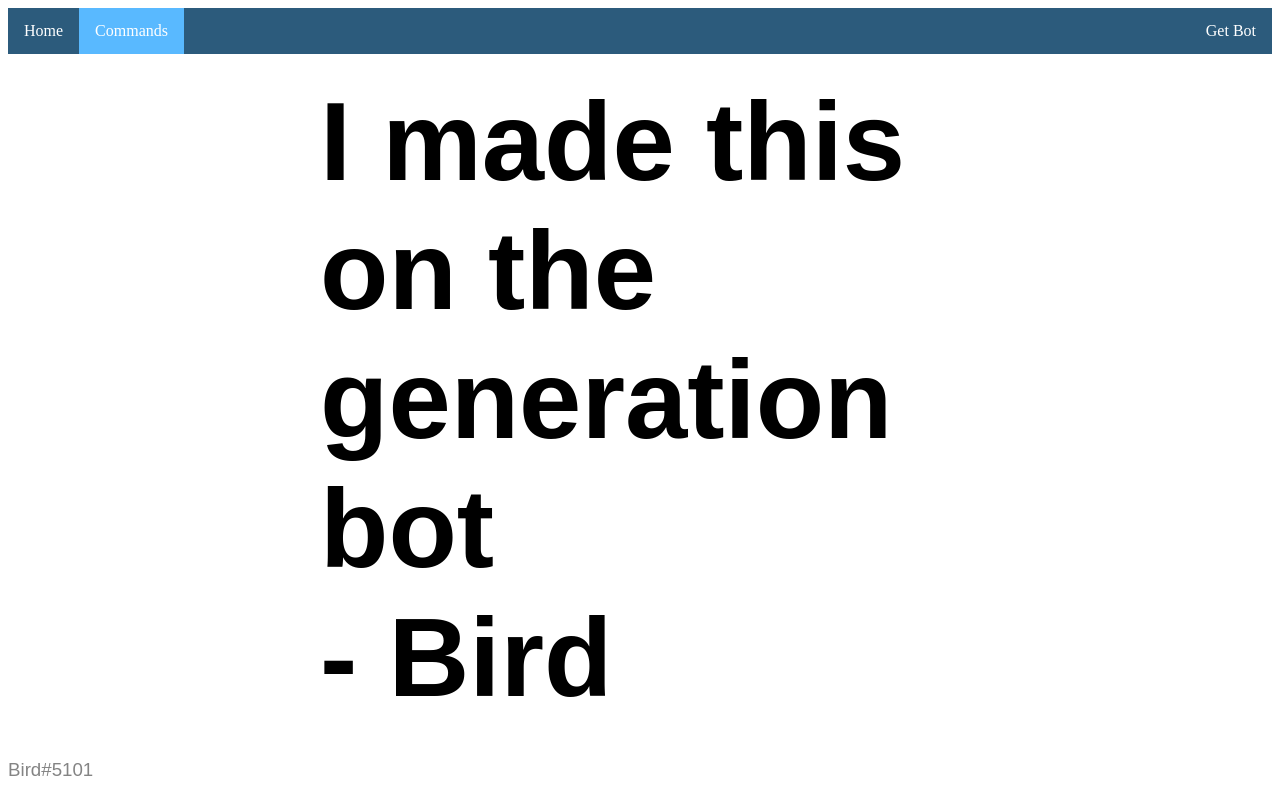
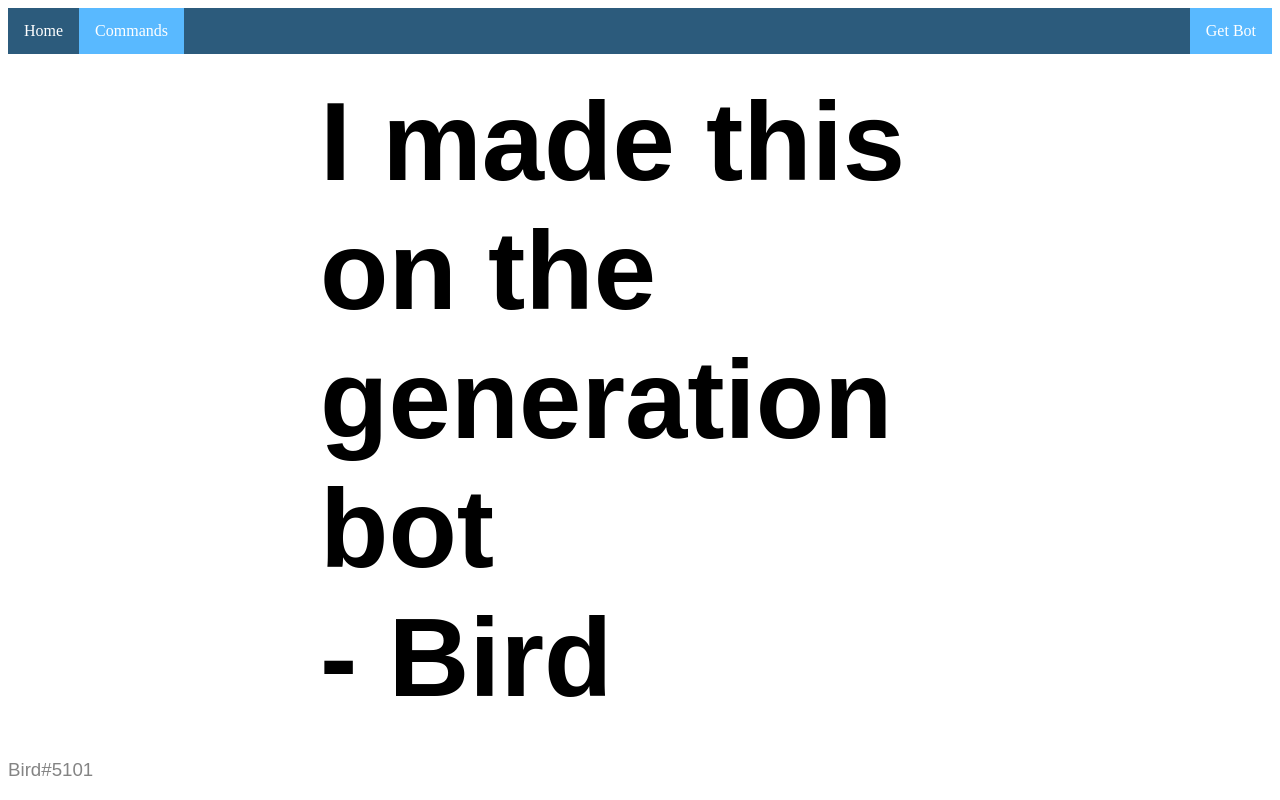
Before and after one commit to teddymisty132/genbotwebsite, a plain HTML site: page commands/index.html in a window 1280 px wide. Drawn offline with Linux system fonts and the light colour scheme.

Commit message:
Fix
Commands page did not allow the Bot to show active now does.

```diff
--- a/commands/index.html
+++ b/commands/index.html
@@ -63,7 +63,7 @@ color: #848484
 <ul>
 <li><a href="/">Home</a></li>
 <li><a class="active"href="/commands">Commands</a></li>
-<li style="float:right"><a  href="/invite">Get Bot</a></li>
+<li style="float:right"><a class="active" href="/invite">Get Bot</a></li>
 </ul>
 <div class = message>
 <strong><h1 class="mes">I made this on the generation bot<br> - <strong>Bird</strong></h1></strong>
```
